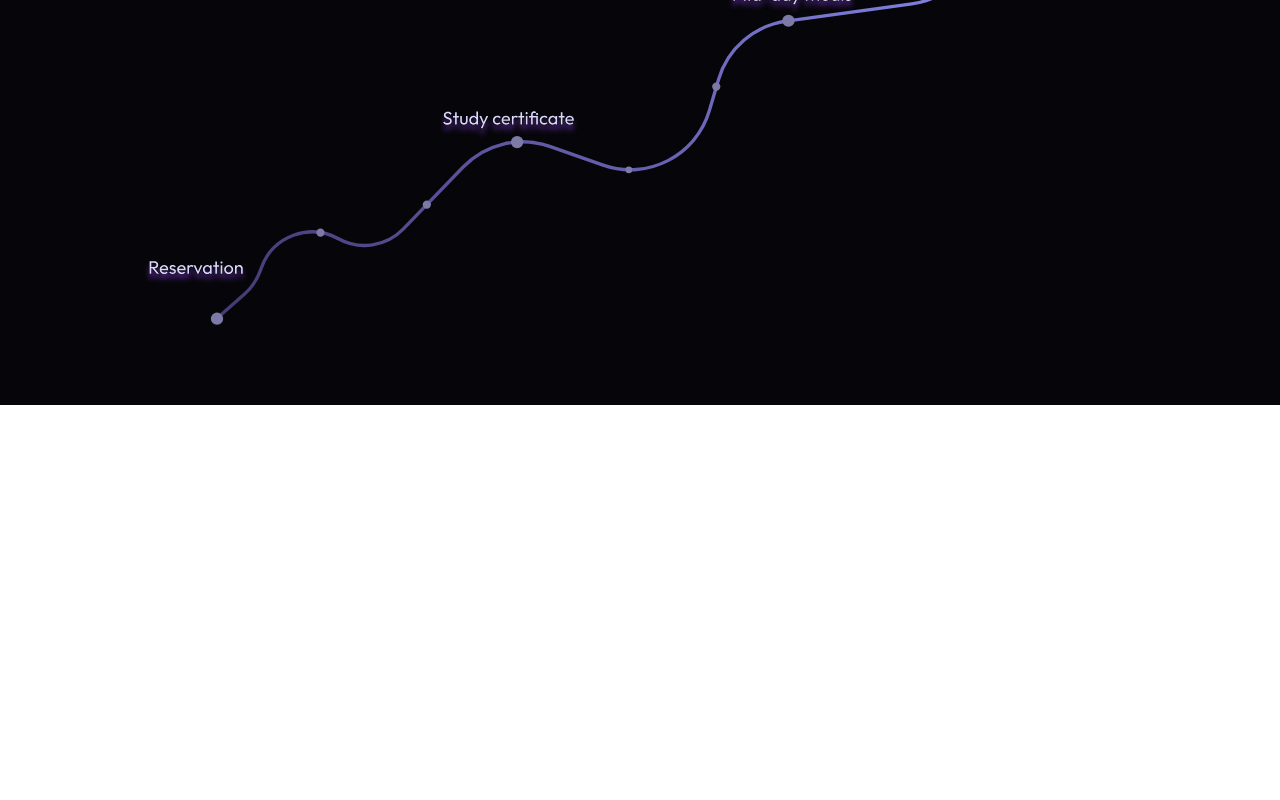
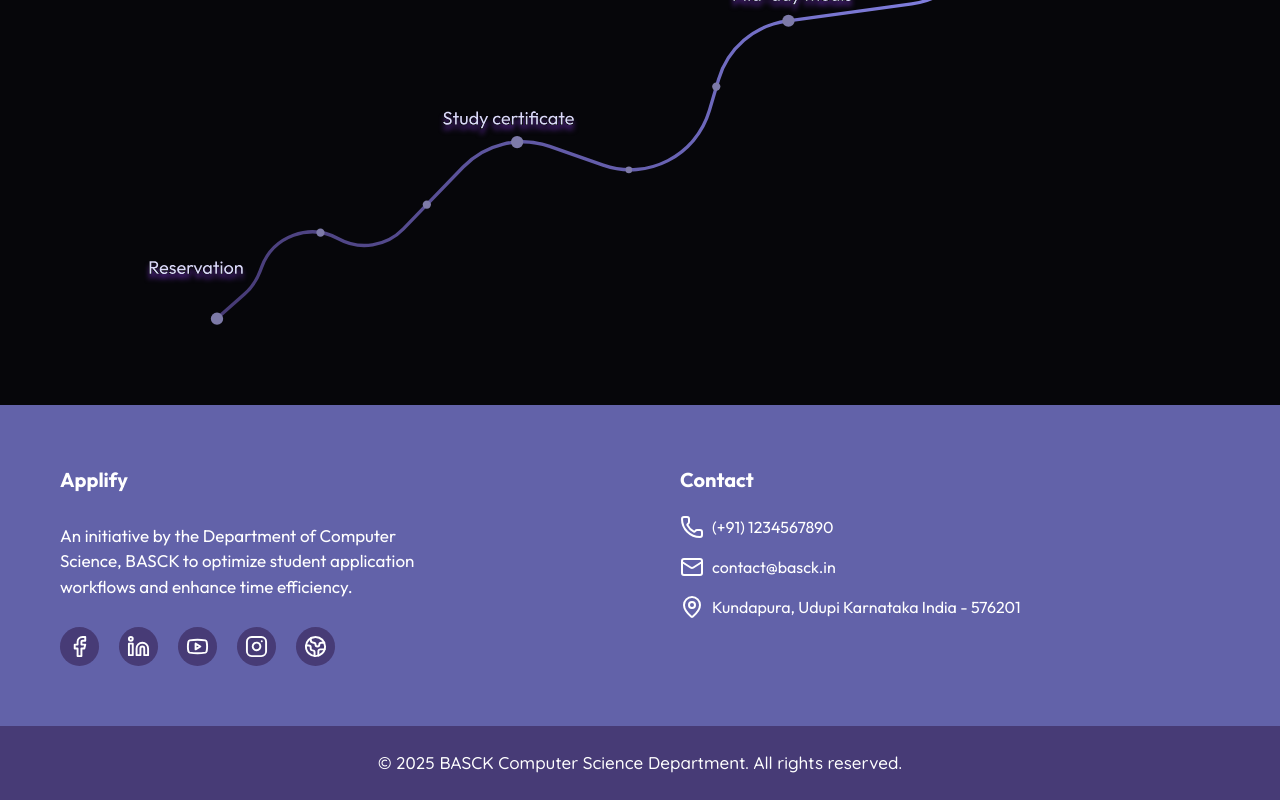
Before and after one commit to vikas-viki/formforge, a Next.js app: page / in a window 1280 px wide. Shown: the part 3161-3961 px from the top of the page. Before the commit the page ends 3566 px from the top, so only its background shows below. Built offline with nearby package versions, Linux system fonts and the light colour scheme; a web font is replaced by a local one.

Commit message:
added footer

```diff
--- /dev/null
+++ b/app/components/Footer.tsx
@@ -0,0 +1,60 @@
+import { Facebook, Linkedin, Youtube, Instagram, Earth, Phone, Mail, MapPin } from "lucide-react";
+import { outfit, quickSand } from "../library/font";
+import Link from "next/link";
+
+export default function Footer() {
+    return (
+        <div id="aboutus" className={`w-full h-max  bg-[#6262a9] ${outfit.className}`}>
+            <div className="w-full h-max  relative flex gap-10 p-10 justify-between items-center">
+                <div className="flex flex-col justify-center items-start gap-7 p-5 w-[50%]">
+                    <span className="font-bold text-[20px] block">Applify</span>
+                    <p className="w-[70%] text-[17px]">An initiative by the Department of Computer Science, BASCK to optimize student application workflows and enhance time efficiency.</p>
+                    <div className="flex gap-5 justify-start items-start">
+                        <Link href="https://www.facebook.com/groups/12016654077" target="_blank">
+                            <span className="block rounded-[50%] bg-[#473B76] cursor-pointer p-2">
+                                <Facebook size={23} />
+                            </span>
+                        </Link>
+                        <Link href="https://www.linkedin.com/school/bhandarkars-arts-science-college/" target="_blank">
+                            <span className="block rounded-[50%] bg-[#473B76] cursor-pointer p-2">
+                                <Linkedin size={23} />
+                            </span>
+                        </Link>
+                        <Link href="https://www.youtube.com/@bhandarkarsartsandsciencec8968" target="_blank">
+                            <span className="block rounded-[50%] bg-[#473B76] cursor-pointer p-2">
+                                <Youtube size={23} />
+                            </span>
+                        </Link>
+                        <Link href="https://www.instagram.com/bhandakars_college_kundapura" target="_blank">
+                            <span className="block rounded-[50%] bg-[#473B76] cursor-pointer p-2">
+                                <Instagram size={23} />
+                            </span>
+                        </Link>
+                        <Link href="https://www.basck.in" target="_blank" >
+                            <span className="block rounded-[50%] bg-[#473B76] cursor-pointer p-2">
+                                <Earth size={23} />
+                            </span>
+                        </Link>
+                    </div>
+                </div>
+                <div className="flex flex-col gap-5 p-5 w-[50%] justify-start self-start">
+                    <span className="block font-bold text-[20px]">Contact</span>
+                    <div className="flex flex-col gap-4">
+                        <span className="flex gap-2">
+                            <Phone /> (+91) 1234567890
+                        </span>
+                        <span className="flex gap-2">
+                            <Mail /> contact@basck.in
+                        </span>
+                        <span className="flex gap-2">
+                            <MapPin /> Kundapura, Udupi Karnataka India - 576201
+                        </span>
+                    </div>
+                </div>
+            </div>
+            <div className={`w-full py-6  bg-[#473B76] text-center ${quickSand.className}`}>
+                <span className="block text-[17px] font-medium">© 2025 BASCK Computer Science Department. All rights reserved.</span>
+            </div>
+        </div>
+    )
+}
--- a/app/page.tsx
+++ b/app/page.tsx
@@ -4,6 +4,7 @@ import Features from "./components/Features";
 import { poppins } from "./library/font";
 import Workflow from "./components/Workflow";
 import Services from "./components/Services";
+import Footer from "./components/Footer";
 
 export default function Home() {
   return (
@@ -12,6 +13,7 @@ export default function Home() {
       <Features />
       <Workflow />
       <Services />
+      <Footer />
     </div>
   );
 }
```
